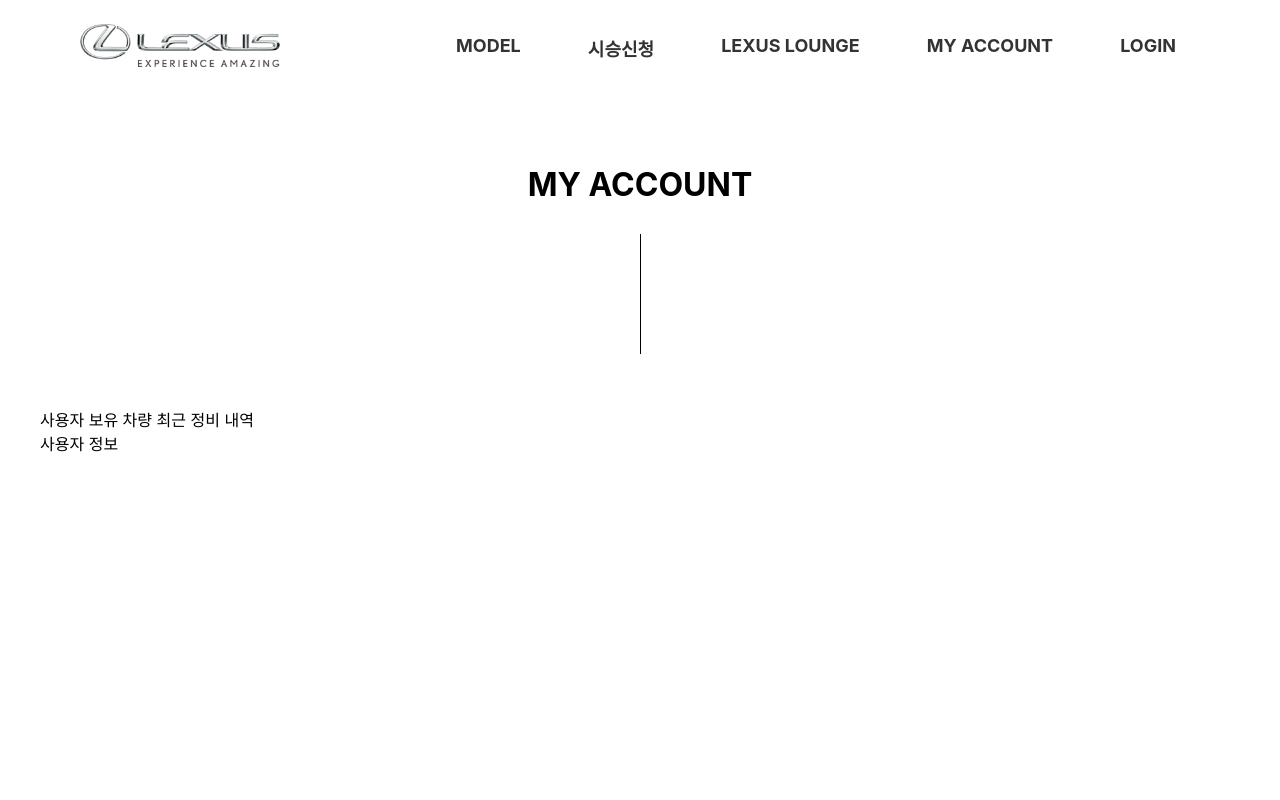
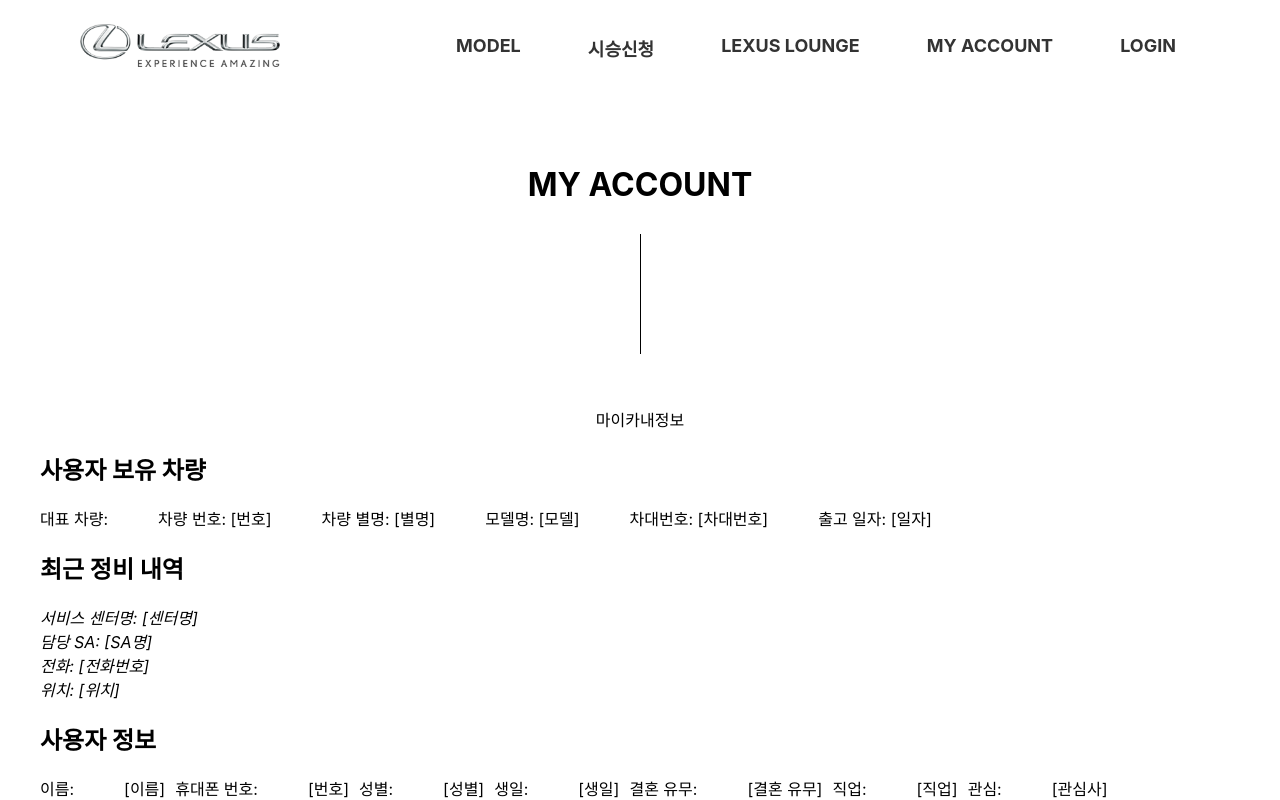
Before and after one commit to JangHwanPark/react-shopping, a React (Create React App) app: page /user/1 in a window 1280 px wide. Shown: the top 800 px of the page. Built offline with nearby package versions, Linux system fonts and the light colour scheme; no server answers; a web font is replaced by a local one.

Commit message:
feat: MyAccount.jsx 스켈레톤 작업

```diff
--- /dev/null
+++ b/src/components/Category/Category.jsx
@@ -0,0 +1,22 @@
+import React from 'react';
+
+/**
+ * @param categories - array type element
+ */
+export default function Category({categories}) {
+    // Test
+    console.log(categories)
+    categories.forEach((item) => {
+        console.log('item: ', item)
+    })
+
+    return (
+        <nav className={''}>
+            <ul className={'flex-center'}>
+                {categories.map((item, index) => (
+                    <li key={index}>{item}</li>
+                ))}
+            </ul>
+        </nav>
+    );
+}
--- a/src/pages/Lounge.jsx
+++ b/src/pages/Lounge.jsx
@@ -5,7 +5,7 @@
     return (
         <div className={'lounge_container'}>
             <div className={'flex-column'}>
-                <main className={'pg_main'}>
+                <main className={'pg_container'}>
                     <Title titleText={'LEXUS LOUNGE'}/>
                     <section className={'section_lounge'}>
                         <figure>
--- a/src/pages/MyAccount.jsx
+++ b/src/pages/MyAccount.jsx
@@ -1,17 +1,46 @@
 import React from 'react';
 import Title from "../components/Title/Title";
+import Category from "../components/Category/Category";
 
 export default function MyAccount() {
     return (
-        <main className="pg_main">
-            <Title titleText={'MY ACCOUNT'} />
-            <section>
-                사용자 보유 차량
-                최근 정비 내역
-            </section>
-            <section>
-                사용자 정보
-            </section>
-        </main>
+        <div className="pg_container">
+            <Title titleText={'MY ACCOUNT'}/>
+            <Category categories={['마이카', '내정보']}/>
+            <main>
+                <section>
+                    <h2>사용자 보유 차량</h2>
+                    <dl>
+                        <dt>대표 차량:</dt>
+                        <dd>차량 번호: [번호]</dd>
+                        <dd>차량 별명: [별명]</dd>
+                        <dd>모델명: [모델]</dd>
+                        <dd>차대번호: [차대번호]</dd>
+                        <dd>출고 일자: [일자]</dd>
+                    </dl>
+                </section>
+                <section>
+                    <h2>최근 정비 내역</h2>
+                    <address>
+                        서비스 센터명: [센터명]<br/>
+                        담당 SA: [SA명]<br/>
+                        전화: [전화번호]<br/>
+                        위치: [위치]
+                    </address>
+                </section>
+                <section className={''}>
+                    <h2>사용자 정보</h2>
+                    <dl>
+                        <dt>이름:</dt><dd>[이름]</dd>
+                        <dt>휴대폰 번호:</dt><dd>[번호]</dd>
+                        <dt>성별:</dt><dd>[성별]</dd>
+                        <dt>생일:</dt><dd>[생일]</dd>
+                        <dt>결혼 유무:</dt><dd>[결혼 유무]</dd>
+                        <dt>직업:</dt><dd>[직업]</dd>
+                        <dt>관심:</dt><dd>[관심사]</dd>
+                    </dl>
+                </section>
+            </main>
+        </div>
     );
 }
--- a/src/scss/_base.scss
+++ b/src/scss/_base.scss
@@ -41,17 +41,28 @@
   monospace;
 }
 
+// list
 ul {
   margin: 0;
   padding: 0;
   list-style: none;
 }
 
+dl {
+  display: block;
+}
+dt, dd {
+  display: inline-block;
+  margin-right: 10px; /* 오른쪽 여백 조정 */
+}
+
+//
 a {
   color: #333;
   text-decoration: none;
 }
 
+//
 figure {
   margin: 0;
 }
--- a/src/scss/pages/_home.scss
+++ b/src/scss/pages/_home.scss
@@ -2,7 +2,7 @@
 
 }
 
-.pg_main {
+.pg_container {
   width: calc(100% - 5rem);
   height: 100%;
   margin: 0 2.5rem
```
